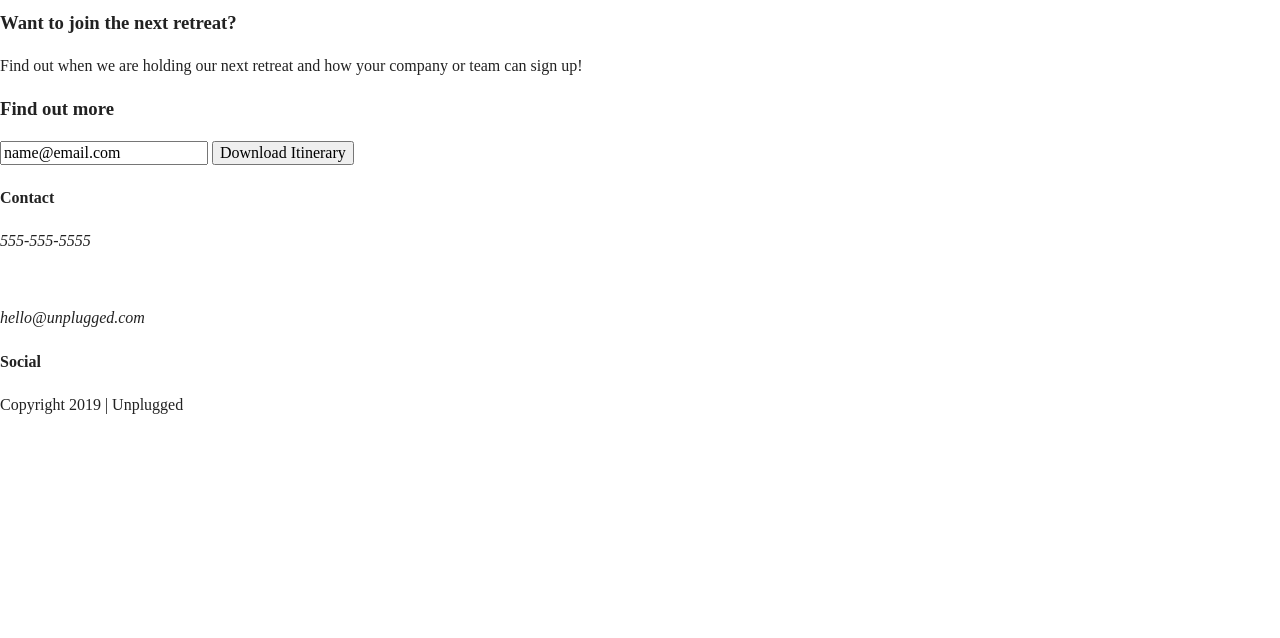
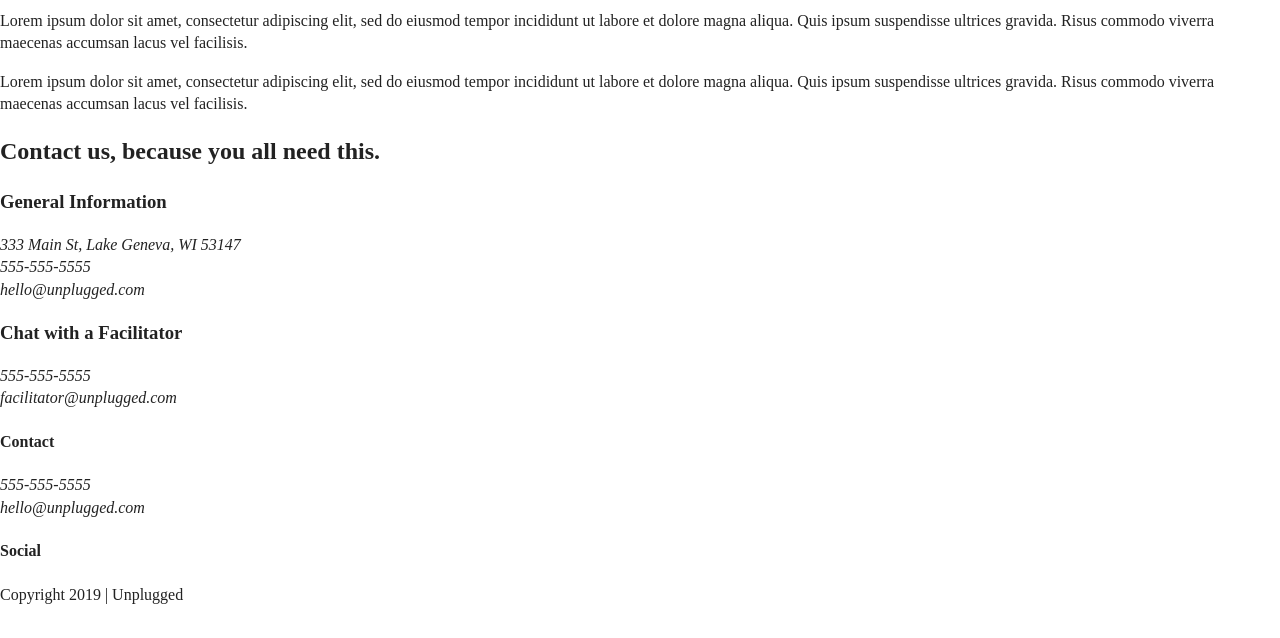
Before and after one commit to Shaynaperico/206-unplugged, a website: page about/index.html in a window 1280 px wide. Shown: the part 162-800 px from the top of the page. Drawn offline with Linux system fonts and the light colour scheme.

Commit message:
Added about page content

```diff
--- a/about/index.html
+++ b/about/index.html
@@ -3,7 +3,7 @@
 
 <head>
   <meta charset="utf-8">
-  <title></title>
+  <title>Unplugged Retreat | About</title>
   <meta name="description" content="">
   <meta name="viewport" content="width=device-width, initial-scale=1">
 
@@ -31,7 +31,7 @@
         <div class="header-divider"></div>
         <nav>
              <ul>
-                 <li><a href="faq/index.html" target="_blank">FAQ</a></li>
+                 <li><a href="../faq/index.html" target="_blank">FAQ</a></li>
                  <li><a href="about/index.html" target="_blank">About</a></li>
              </ul>
         </nav>
@@ -39,28 +39,50 @@
   </header>
 
   <main>
-
-    <section class="hero-area">
+    <section class="mission">
       <div class="content-wrapper">
-        <h1>Retreat from the desk, return refreshed.</h1>
+        <h1>Our Mission - we want to make you the team you always wanted to be.</h1>
+        <div class="mission-content">
+         <p>
+            Lorem ipsum dolor sit amet, consectetur adipiscing elit, sed do eiusmod tempor incididunt ut labore et dolore magna aliqua. Quis ipsum suspendisse ultrices gravida. Risus commodo viverra maecenas accumsan lacus vel facilisis.
+          </p>
+          <p>
+            Lorem ipsum dolor sit amet, consectetur adipiscing elit, sed do eiusmod tempor incididunt ut labore et dolore magna aliqua. Quis ipsum suspendisse ultrices gravida. Risus commodo viverra maecenas accumsan lacus vel facilisis.
+          </p>
+        </div>
       </div>
     </section>
 
-    <aside>
+    <section class="map">
+      <figure>
+
+      </figure>
+    </section>
+
+    <section class="contact-section">
       <div class="content-wrapper">
-        <div class="form-description">
-          <h3>Want to join the next retreat?</h3>
-          <p>Find out when we are holding our next retreat and how your company or team can sign up!
-          </p>
+        <h2>Contact us, because you all need this.</h2>
+        <div class="general-info">
+          <h3>General Information</h3>
+          <address>
+            <p>
+            333 Main St, Lake Geneva, WI 53147<br>
+            555-555-5555<br>
+            hello@unplugged.com
+            </p>
+          </address>
         </div>
-        <div class="form">
-          <h3>Find out more</h3>
-          <input type="text" name="name" value="name@email.com">
-          <input type="button" value="Download Itinerary">
+        <div class="chat">
+          <h3>Chat with a Facilitator</h3>
+          <address>
+            <p>
+            555-555-5555<br>
+            facilitator@unplugged.com
+            </p>
+          </address>
         </div>
       </div>
-    </aside>
-
+    </section>
   </main> <!-- main wrapper -->
 
   <footer>
@@ -69,8 +91,8 @@
           <div class="contact">
             <h4>Contact</h4>
             <address>
-              <p>555-555-5555</p><br>
-              <p>hello@unplugged.com</p>
+              <p>555-555-5555<br>
+              hello@unplugged.com</p>
             </address>
           </div>
 
```
